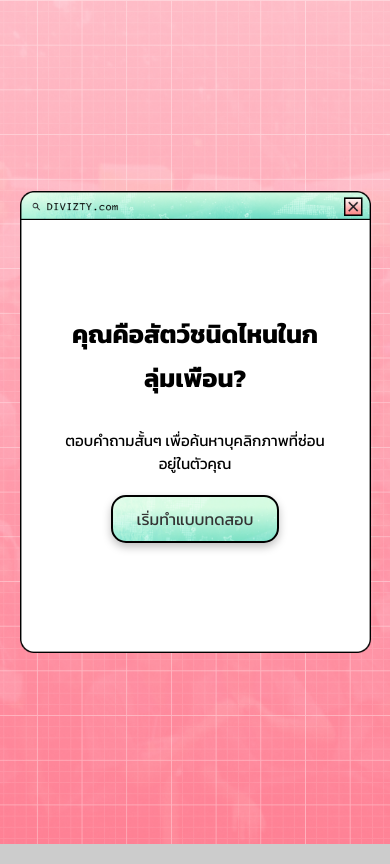
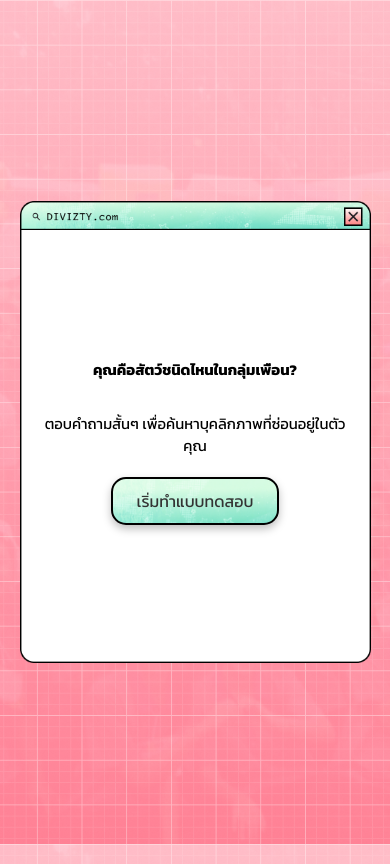
Before and after one commit to chnslittlew0rld/mbti-test, a plain HTML site: page index.html in a window 390 px wide. Drawn offline with Linux system fonts and the light colour scheme.

Commit message:
mobile ver

```diff
--- a/style.css
+++ b/style.css
@@ -233,3 +233,44 @@ h1, h2, h3, p, span, button, div {
     padding: 10px 24px !important;    /* ปรับระยะขอบซ้าย-ขวาให้สวยงาม */
     margin: 5px auto !important;     /* จัดให้อยู่กึ่งกลาง */
 }
+
+/* ==========================================
+   Responsive สำหรับหน้าจอมือถือ (Mobile View)
+   ========================================== */
+@media screen and (max-width: 768px) {
+    body {
+        /* ป้องกันจอขยับหรือมี Scrollbar เกินความจำเป็นบนมือถือ */
+        height: 100dvh;
+        padding: 10px;
+    }
+
+    .box {
+        /* ยืดหยุ่นความสูงตามหน้าจอมือถือ ไม่ล็อกตายตัวเกินไป */
+        width: 92vw;
+        height: auto;
+        min-height: 520px;
+        aspect-ratio: auto; /* ปลดล็อกสัดส่วนเดิมบนจอเล็ก เพื่อให้กล่องขยายตามเนื้อหาแนวตั้งได้ */
+
+        /* ปรับระยะขอบด้านในให้กะทัดรัดขึ้นบนมือถือ */
+        padding: 45px 25px 25px 25px;
+    }
+
+    /* ปรับขนาดตัวอักษรหัวข้อให้พอดีกับจอมือถือ ไม่ให้ขึ้นบรรทัดใหม่น่าเกลียด */
+    #typing-title, .box h1 {
+        font-size: clamp(1.2rem, 5vw, 1.6rem) !important;
+    }
+
+    .box h2 {
+        font-size: clamp(1rem, 4.2vw, 1.3rem) !important;
+    }
+
+    .box p, .box span, .option-btn {
+        font-size: clamp(0.85rem, 3.8vw, 1rem) !important;
+    }
+
+    /* ทำให้ปุ่มตัวเลือกกดง่ายขึ้นบนมือถือ */
+    .custom-btn {
+        padding: 10px 14px;
+        margin: 6px 0;
+    }
+}
```
